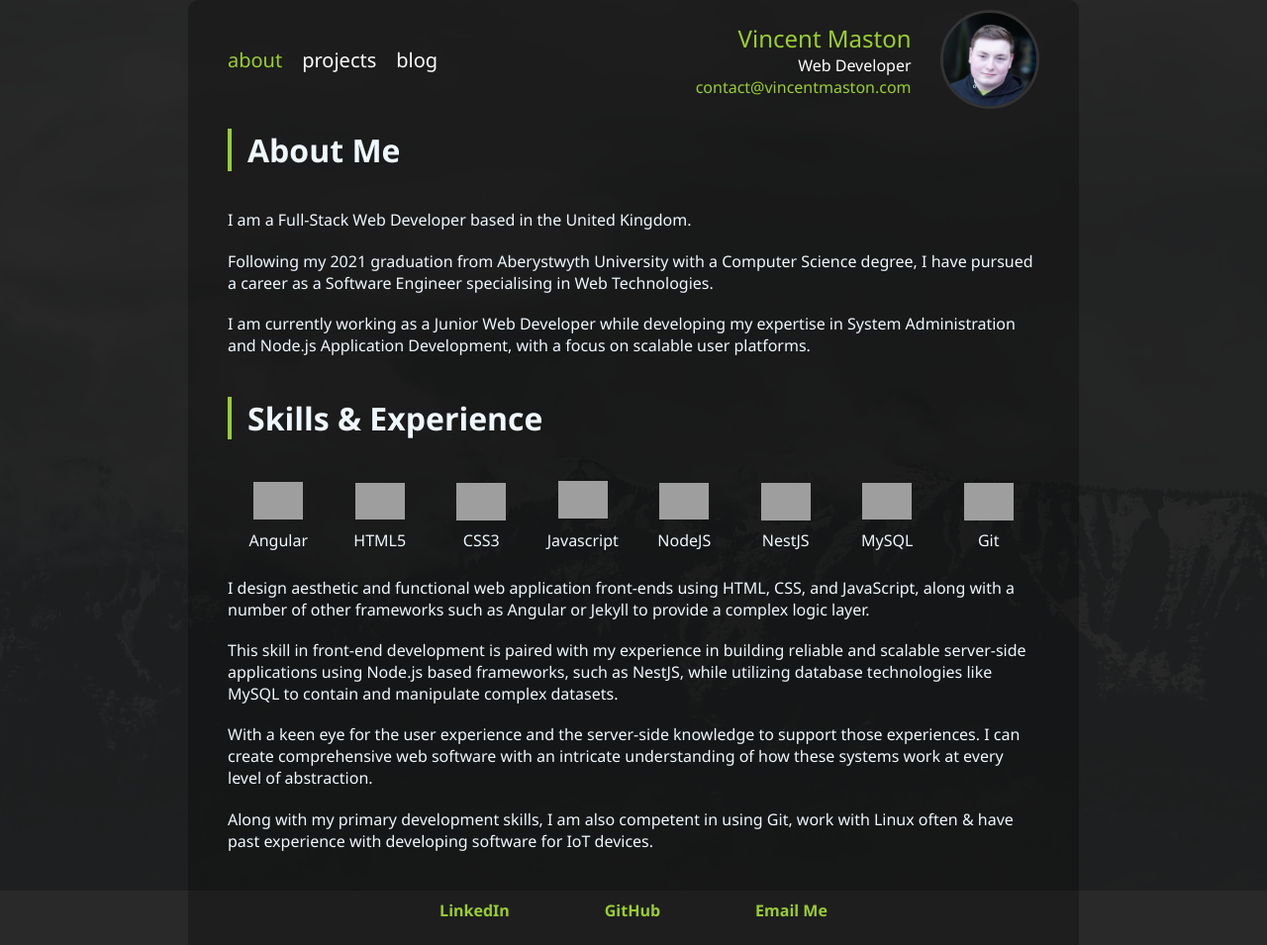
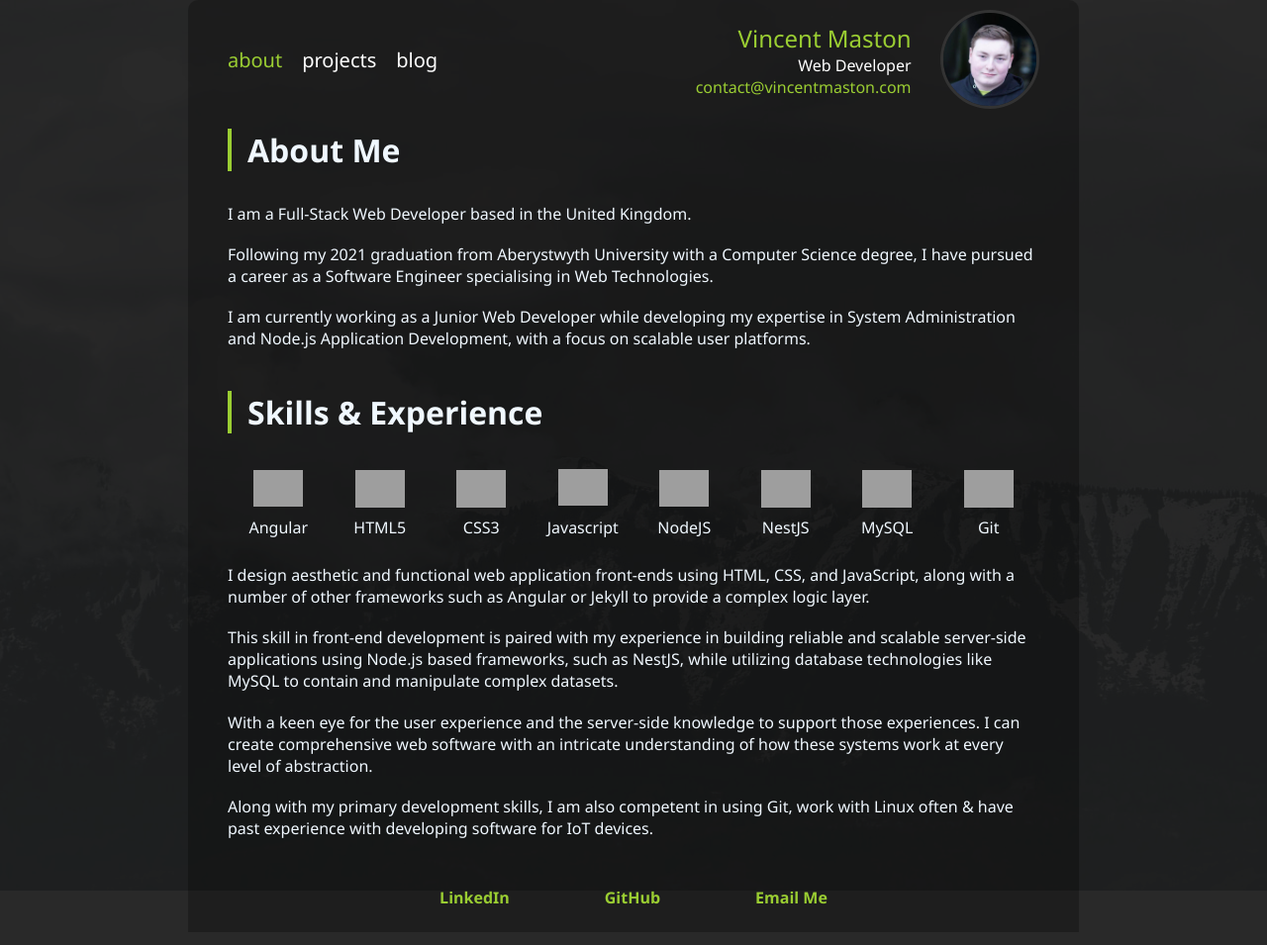
Before and after one commit to VMaston/vmaston.github.io, a Jekyll site: the page built from index.md, in a window 1280 px wide. Shown: the whole page at 99% size. Built offline with Jekyll 4.4.1, drawn with Linux system fonts in a browser that asks for light colours; grey boxes are pictures that could not be loaded.

Commit message:
margin-change for page flow

```diff
--- a/assets/css/styles.css
+++ b/assets/css/styles.css
@@ -25,7 +25,7 @@ h2,
 h3,
 h4 {
   margin-top: 0;
-  margin-bottom: 0.6em;
+  margin-bottom: 0.4em;
 }
 
 p {
```
